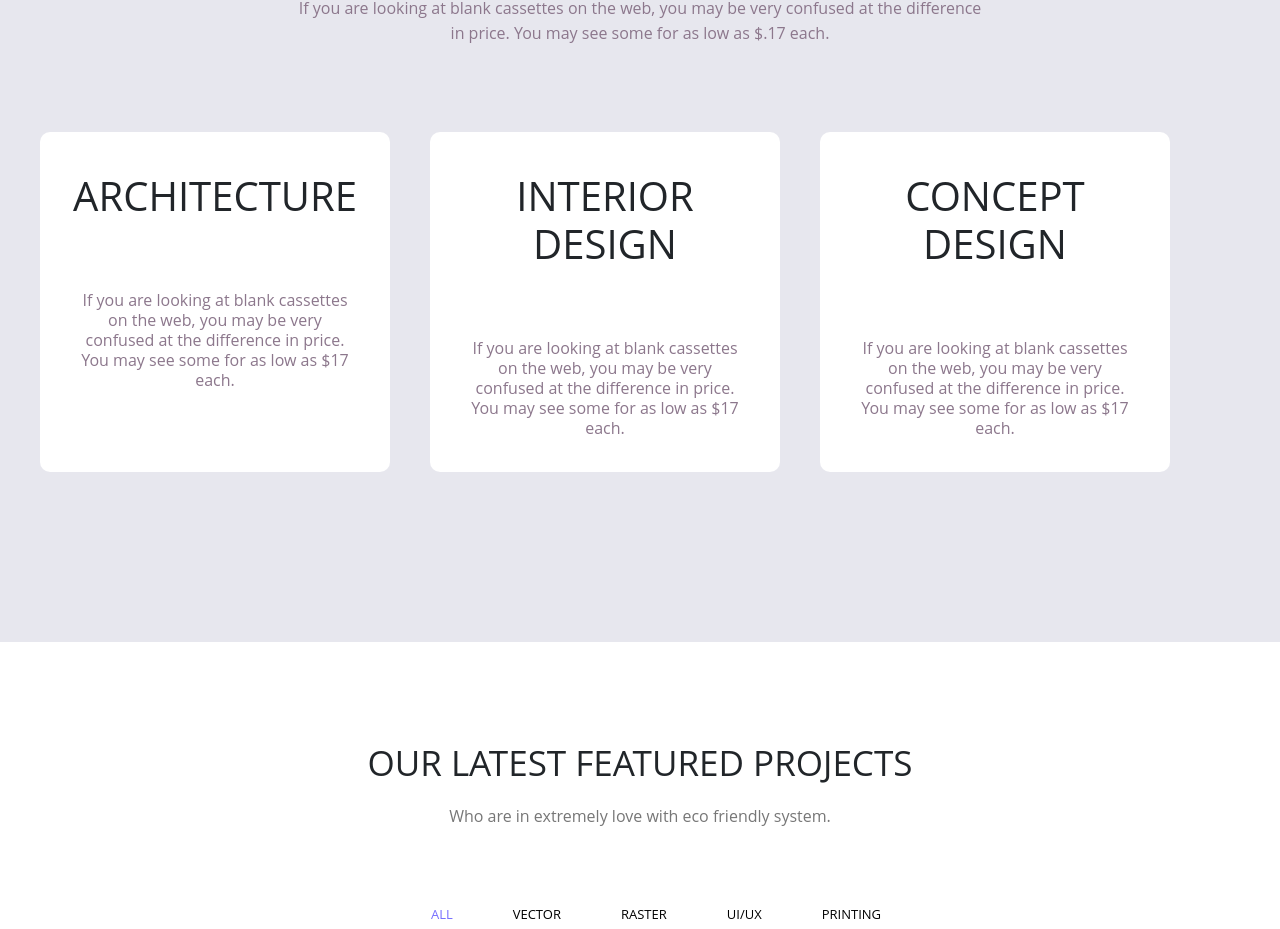
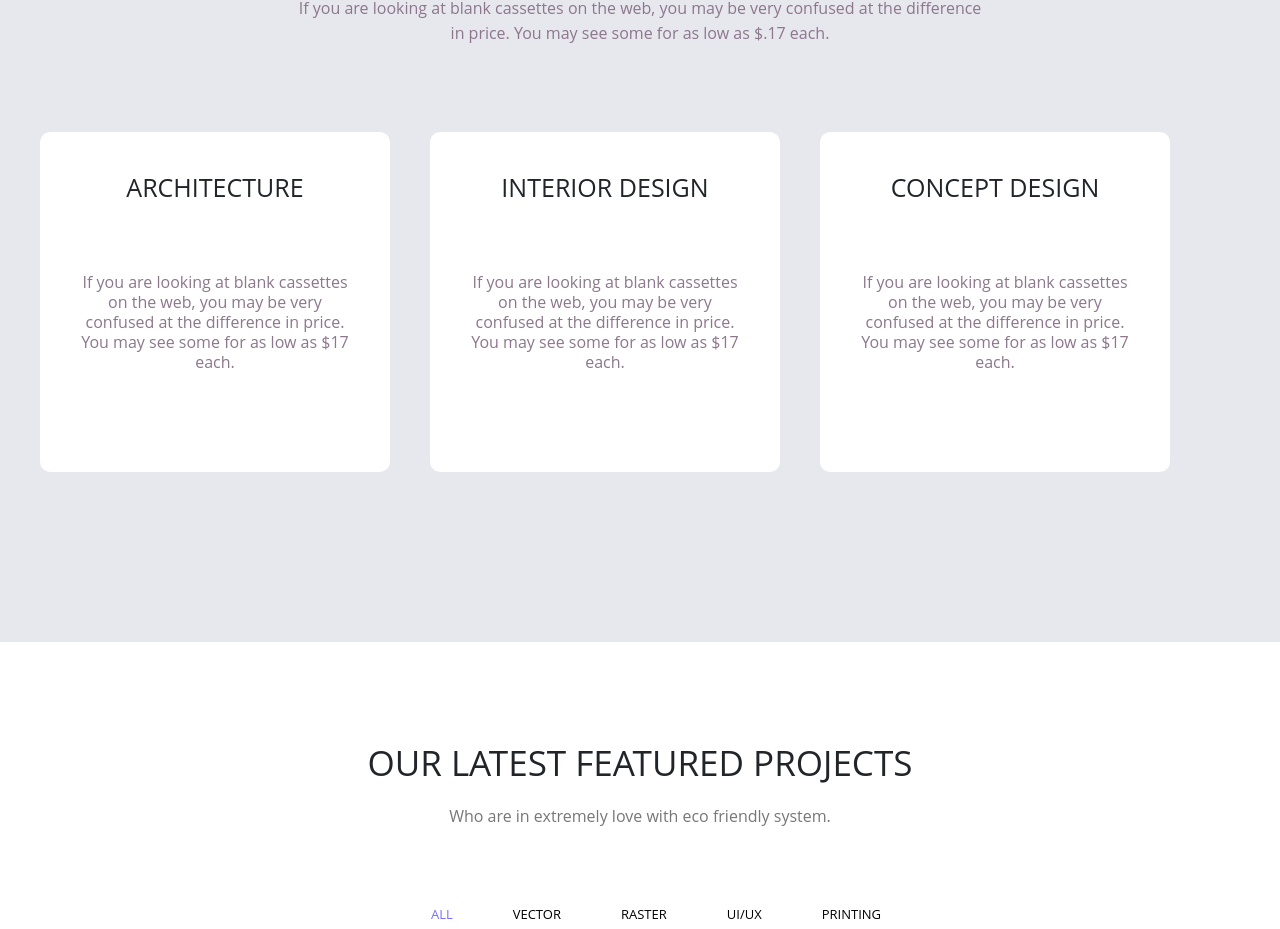
Before and after one commit to mehdias63/personal, a React (Vite) app: page / in a window 1280 px wide. Shown: the part 2630-3559 px from the top of the page. Built offline with nearby package versions, Linux system fonts and the light colour scheme.

Commit message:
update news

```diff
--- /dev/null
+++ b/src/components/Card.jsx
@@ -0,0 +1,10 @@
+import React from 'react'
+
+export default function Card({titel , text}) {
+  return (
+    <div>
+        <h1>{titel}</h1>
+        <p>{text}</p>
+    </div>
+  )
+}
--- /dev/null
+++ b/src/components/data.js
@@ -0,0 +1,14 @@
+export default [
+    {
+        titel:"ARCHITECTURE",
+        text:"If you are looking at blank cassettes on the web, you may be very confused at the difference in price. You may see some for as low as $17 each."
+    },
+    {
+        titel:"INTERIOR DESIGN",
+        text:"If you are looking at blank cassettes on the web, you may be very confused at the difference in price. You may see some for as low as $17 each."
+    },
+    {
+        titel:"CONCEPT DESIGN",
+        text:"If you are looking at blank cassettes on the web, you may be very confused at the difference in price. You may see some for as low as $17 each."
+    }
+]
--- a/src/components/news.jsx
+++ b/src/components/news.jsx
@@ -1,22 +1,14 @@
 import React from "react"
+import Card from "./Card"
+import data from "./data"
+
 export default function News(){
     return(
         <div className="news">
             <h1>OFFERINGS TO MY CLIENTS</h1>
             <p>If you are looking at blank cassettes on the web, you may be very confused at the difference in price. You may see some for as low as $.17 each.</p>
             <div className="new">
-                <div>
-                    <h1>ARCHITECTURE</h1>
-                    <p>If you are looking at blank cassettes on the web, you may be very confused at the difference in price. You may see some for as low as $17 each.</p>
-                </div>
-                <div>
-                    <h1>INTERIOR DESIGN</h1>
-                    <p>If you are looking at blank cassettes on the web, you may be very confused at the difference in price. You may see some for as low as $17 each.</p>
-                </div>
-                <div>
-                    <h1>CONCEPT DESIGN</h1>
-                    <p>If you are looking at blank cassettes on the web, you may be very confused at the difference in price. You may see some for as low as $17 each.</p>
-                </div>
+            {data.map(card => <Card key={card.titel} titel={card.titel} text={card.text} /> )}
             </div>
         </div>
     )
--- a/src/css/news.css
+++ b/src/css/news.css
@@ -27,6 +27,7 @@ div.news>div.new>div{
 div.news>div.new>div>h1{
     margin-top: 20px;
     margin-bottom: 20px;
+    font-size: 25px;
 }
 div.news>div.new>div>p{
     padding: 20px;
```
